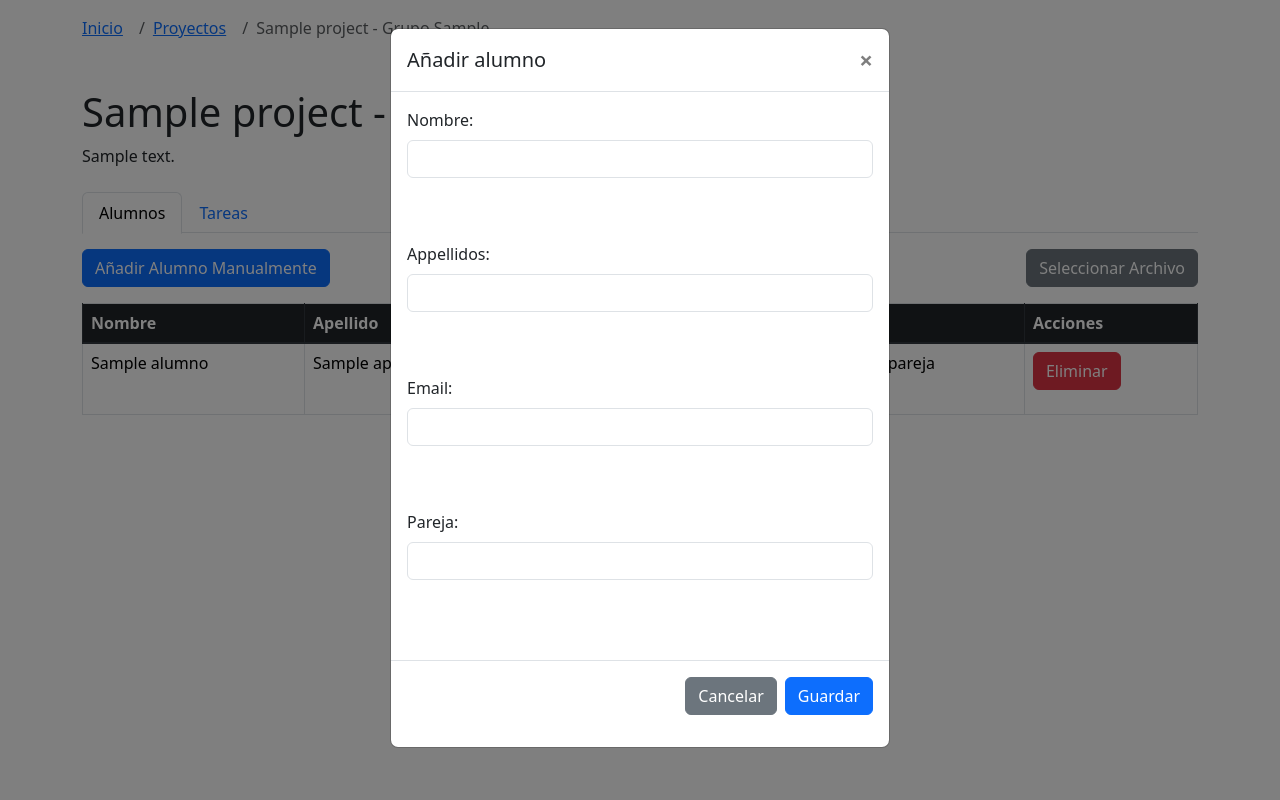
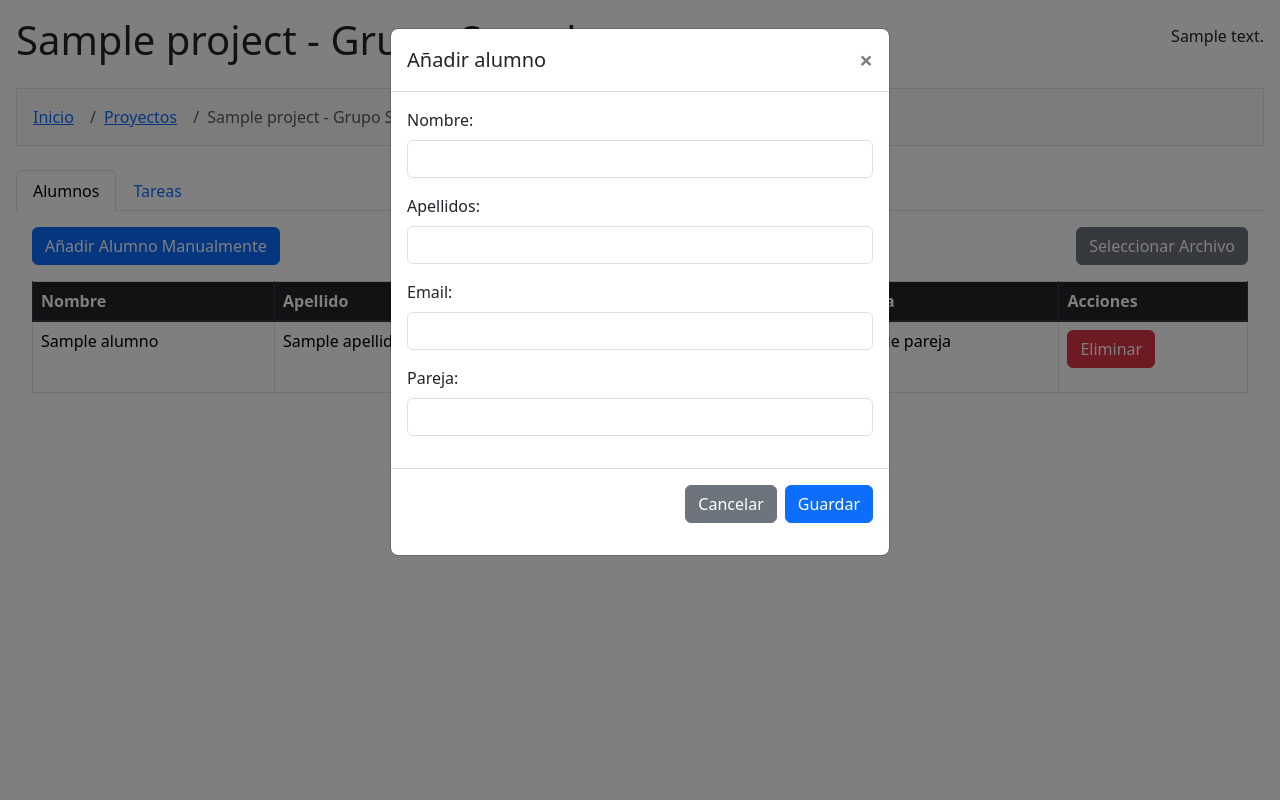
Before and after one commit to Miguelisius/FeedCycle, a Django app: template myapp/templates/registration/project_detail.html in a window 1280 px wide, after a click on "Añadir Alumno Manualmente". Run offline with Django 3.2, Linux system fonts and the light colour scheme; the template is opened without the code that fills it: most values are stand-ins (such as "Sample title", 1, 10 or a date in 2020); one stand-in notice (Sample message) is shown; some libraries are stand-ins or nearby versions.

Commit message:
Ajustado project detail

```diff
--- a/myapp/templates/registration/project_detail.html
+++ b/myapp/templates/registration/project_detail.html
@@ -7,7 +7,6 @@
     <style>
         .toast-container {
             z-index: 100;
-
         }
         .toast-position {
             position: absolute;
@@ -18,21 +17,26 @@
 </head>
 
 <body>
-    <div class="container mt-3">
+
+    <div class="d-flex justify-content-between align-items-center px-3 mt-3">
+        <h1>{{ project.title }} - Grupo {{ grupo.numero_grupo }}</h1>
+        <p>{{ project.description }}</p>
+    </div>
+
+    <div class="mt-3 px-3">
+        <div class="bg-light p-3 border">
             <nav aria-label="breadcrumb">
-            <ol class="breadcrumb">
+                <ol class="breadcrumb mb-0">
                     <li class="breadcrumb-item"><a href="{% url 'home' %}">Inicio</a></li>
                     <li class="breadcrumb-item"><a href="{% url 'projects' %}">Proyectos</a></li>
                     <li class="breadcrumb-item active" aria-current="page">{{ project.title }} - Grupo {{ grupo.numero_grupo }}</li>
                 </ol>
             </nav>
         </div>
-    <div class="container mt-5">
-        <h1>{{ project.title }} - Grupo {{ grupo.numero_grupo }}</h1>
-        <p>{{ project.description }}</p>
     </div>
 
-    <div class="container mt-4">
+
+    <div class="mt-4 px-3">
         <ul class="nav nav-tabs" id="tabContent" role="tablist">
             <li class="nav-item">
                 <a class="nav-link active" id="alumnos-tab" data-toggle="tab" href="#alumnos" role="tab" aria-controls="alumnos" aria-selected="true">Alumnos</a>
@@ -41,7 +45,8 @@
                 <a class="nav-link" id="tareas-tab" data-toggle="tab" href="#tareas" role="tab" aria-controls="tareas" aria-selected="false">Tareas</a>
             </li>
         </ul>
-        <div class="tab-content mt-3">
+        <div class="tab-content mt-3 px-3">
+            <!-- Tabla de Alumnos -->
             <div class="tab-pane fade show active" id="alumnos" role="tabpanel" aria-labelledby="alumnos-tab">
                 <div class="d-flex justify-content-between mb-3">
                     <button class="btn btn-primary" data-toggle="modal" data-target="#addAlumnoModal">Añadir Alumno Manualmente</button>
@@ -104,7 +109,7 @@
                         </tr>
                         {% empty %}
                         <tr>
-                                <td colspan="2" class="text-center">No hay tareas asociadas a este grupo.</td>
+                            <td colspan="3" class="text-center">No hay tareas asociadas a este grupo.</td>
                         </tr>
                         {% endfor %}
                     </tbody>
@@ -112,8 +117,6 @@
             </div>
         </div>
     </div>
-    </div>
-
 
     <div class="modal fade" id="addAlumnoModal" tabindex="-1" role="dialog" aria-labelledby="addAlumnoModalLabel" aria-hidden="true">
         <div class="modal-dialog" role="document">
@@ -129,23 +132,19 @@
                     <div class="modal-body">
                         <div class="form-group">
                             <label for="nombre">Nombre:</label>
-                            <input type="text" name="nombre" id="nombre" class="form-control" required><br><br>
+                            <input type="text" name="nombre" id="nombre" class="form-control" required>
                         </div>
-
                         <div class="form-group">
-                            <label for="apellido">Appellidos:</label>
-                            <input type="text" name="apellido" id="apellido" class="form-control" required><br><br>
+                            <label for="apellido">Apellidos:</label>
+                            <input type="text" name="apellido" id="apellido" class="form-control" required>
                         </div>
-
-
                         <div class="form-group">
                             <label for="email">Email:</label>
-                            <input type="text" name="email" id="email" class="form-control" required><br><br>
+                            <input type="email" name="email" id="email" class="form-control" required>
                         </div>
-
                         <div class="form-group">
                             <label for="pareja">Pareja:</label>
-                            <input type="pareja" name="pareja" id="pareja" class="form-control" required><br><br>
+                            <input type="text" name="pareja" id="pareja" class="form-control" required>
                         </div>
                     </div>
                     <div class="modal-footer">
@@ -157,79 +156,10 @@
         </div>
     </div>
 
-    <div class="modal fade" id="uploadCSVModal" tabindex="-1" role="dialog" aria-labelledby="uploadCSVModal" aria-hidden="true">
-        <div class="modal-dialog" role="document">
-            <div class="modal-content">
-                <div class="modal-header">
-                    <h5 class="modal-title" id="uploadCSVModal">Cargar alumnos desde fichero</h5>
-                    <button type="button" class="close" data-dismiss="modal" aria-label="Close">
-                        <span aria-hidden="true">&times;</span>
-                    </button>
-                </div>
-
-                <form method="POST" enctype="multipart/form-data">
-                    {% csrf_token %}
-                    <div class="modal-body">
-                        <div class="form-group">
-                            <label for="archivo">Adjunte archivo .csv</label><br>
-                            <input type="file" name="archivo" id="archivo" accept=".csv" class="form-control" required><br><br>
-                        </div>
-                    </div>
-                    <div class="modal-footer">
-                        <button type="button" class="btn btn-secondary" data-dismiss="modal">Cancelar</button>
-                        <button type="submit" class="btn btn-primary" name="upload_csv">Guardar</button>
-                    </div>
-                </form>
-            </div>
-        </div>
-    </div>
-
-    <div class="modal fade" id="createTaskModal" tabindex="-1" role="dialog" aria-labelledby="createTaskModalLabel" aria-hidden="true">
-        <div class="modal-dialog" role="document">
-            <div class="modal-content">
-                <div class="modal-header">
-                    <h5 class="modal-title" id="createTaskModalLabel">Crear Tarea</h5>
-                    <button type="button" class="close" data-dismiss="modal" aria-label="Close">
-                        <span aria-hidden="true">&times;</span>
-                    </button>
-                </div>
-                <form method="POST">
-                    {% csrf_token %}
-                    <div class="modal-body">
-                        <div class="form-group">
-                            <label for="title">Título:</label>
-                            <input type="text" name="title" id="title" class="form-control" required>
-                        </div>
-                        <div class="form-group">
-                            <label for="description">Descripción:</label>
-                            <textarea name="description" id="description" class="form-control" required></textarea>
-                        </div>
-                    </div>
-                    <div class="modal-footer">
-                        <button type="button" class="btn btn-secondary" data-dismiss="modal">Cancelar</button>
-                        <button type="submit" name="create_task" class="btn btn-primary">Guardar</button>
-                    </div>
-                </form>
-            </div>
-        </div>
-    </div>
-
-    <div aria-live="polite" aria-atomic="true" class="position-relative" class="toast-position">
-        <div class="toast-container position-absolute bottom-0 end-0 p-3">
-            {% for message in messages %}
-            <div class="toast" role="alert" aria-live="assertive" aria-atomic="true">
-                <div class="toast-header">
-                    <strong class="me-auto">Notificación</strong>
-                    <button type="button" class="btn-close" data-bs-dismiss="toast" aria-label="Close"></button>
-                </div>
-                <div class="toast-body">
-                    {{ message }}
-                </div>
-            </div>
-            {% endfor %}
-        </div>
-    </div>
-
+    <!-- Scripts -->
+    <script src="https://code.jquery.com/jquery-3.2.1.slim.min.js"></script>
+    <script src="https://cdn.jsdelivr.net/npm/popper.js@1.12.9/dist/umd/popper.min.js"></script>
+    <script src="https://cdn.jsdelivr.net/npm/bootstrap@4.0.0/dist/js/bootstrap.min.js"></script>
     <script>
         document.addEventListener("DOMContentLoaded", function () {
             var toastElements = document.querySelectorAll('.toast');
@@ -239,11 +169,5 @@
             });
         });
     </script>
-
-    <script src="https://code.jquery.com/jquery-3.2.1.slim.min.js" integrity="sha384-KJ3o2DKtIkvYIK3UENzmM7KCkRr/rE9/Qpg6aAZGJwFDMVNA/GpGFF93hXpG5KkN" crossorigin="anonymous"></script>
-    <script src="https://cdn.jsdelivr.net/npm/popper.js@1.12.9/dist/umd/popper.min.js" integrity="sha384-ApNbgh9B+Y1QKtv3Rn7W3mgPxhU9K/ScQsAP7hUibX39j7fakFPskvXusvfa0b4Q" crossorigin="anonymous"></script>
-    <script src="https://cdn.jsdelivr.net/npm/bootstrap@4.0.0/dist/js/bootstrap.min.js" integrity="sha384-JZR6Spejh4U02d8jOt6vLEHfe/JQGiRRSQQxSfFWpi1MquVdAyjUar5+76PVCmYl" crossorigin="anonymous"></script>
-    <script src="https://cdn.jsdelivr.net/npm/bootstrap@5.3.0-alpha1/dist/js/bootstrap.bundle.min.js"></script>
-
 </body>
 </html>
```
Lines whose indentation alone changed are shown as unchanged.
